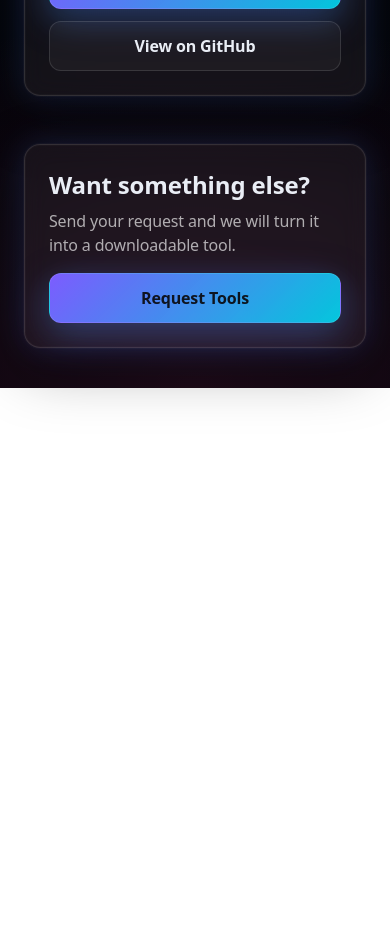
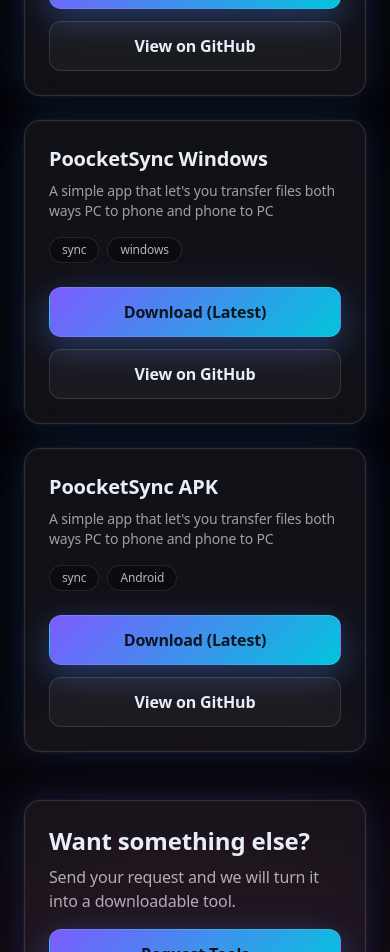
Before and after one commit to SkipIt-Labs/SkipIt-website, a Next.js app: page /tools in a window 390 px wide. Shown: the part 1620-2572 px from the top of the page. Before the commit the page ends 2008 px from the top, so only its background shows below. Built offline with nearby package versions, Linux system fonts and the light colour scheme.

Commit message:
Add PocketSync tool for file transfer between PC and phone

```diff
--- a/app/tools/page.tsx
+++ b/app/tools/page.tsx
@@ -26,6 +26,20 @@
     repoUrl: "https://github.com/SkipIt-Labs/OmniView",
     downloadUrl: "https://github.com/SkipIt-Labs/OmniView/releases/download/v1.0.0/OmniView.Setup.1.0.0.exe",
     tags: ["images", "video", "viewer"],
+  },
+  {
+    name: "PoocketSync Windows",
+    description: "A simple app that let's you transfer files both ways PC to phone and phone to PC",
+    repoUrl: "https://github.com/papura-octavian/PocketSync",
+    downloadUrl: "https://github.com/papura-octavian/PocketSync/releases/download/v1.0.0/PocketSync-Setup-1.0.0.exe",
+    tags: ["sync", "windows"],
+  },
+  {
+    name: "PoocketSync APK",
+    description: "A simple app that let's you transfer files both ways PC to phone and phone to PC",
+    repoUrl: "https://github.com/papura-octavian/PocketSync",
+    downloadUrl: "https://github.com/papura-octavian/PocketSync/releases/download/v1.0.0/PocketSync-1.0.0.apk",
+    tags: ["sync", "Android"],
   },
 ];
 
```
Also changed, not shown: 1 other file (tests, documents, lock files or other folders).
